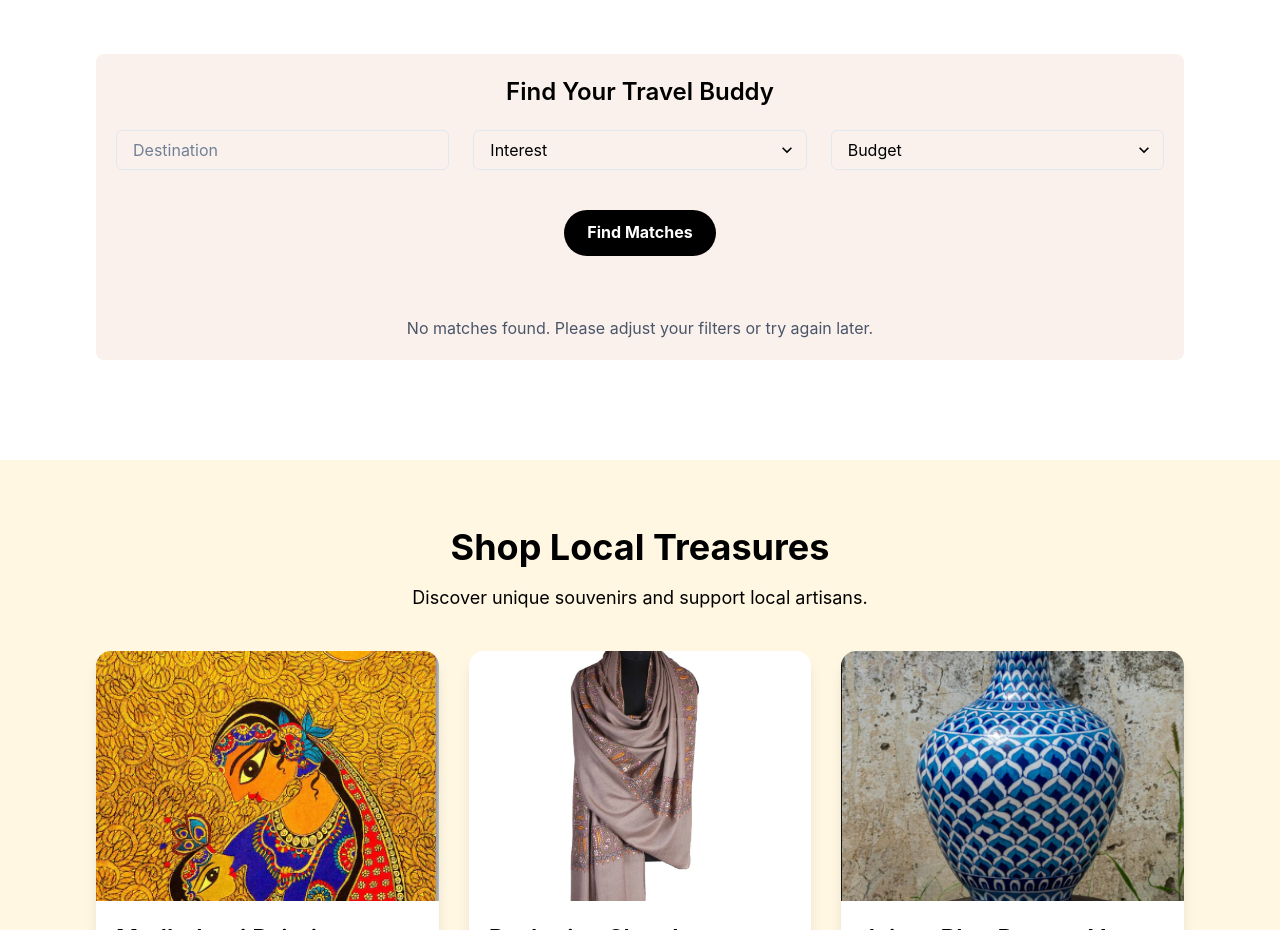
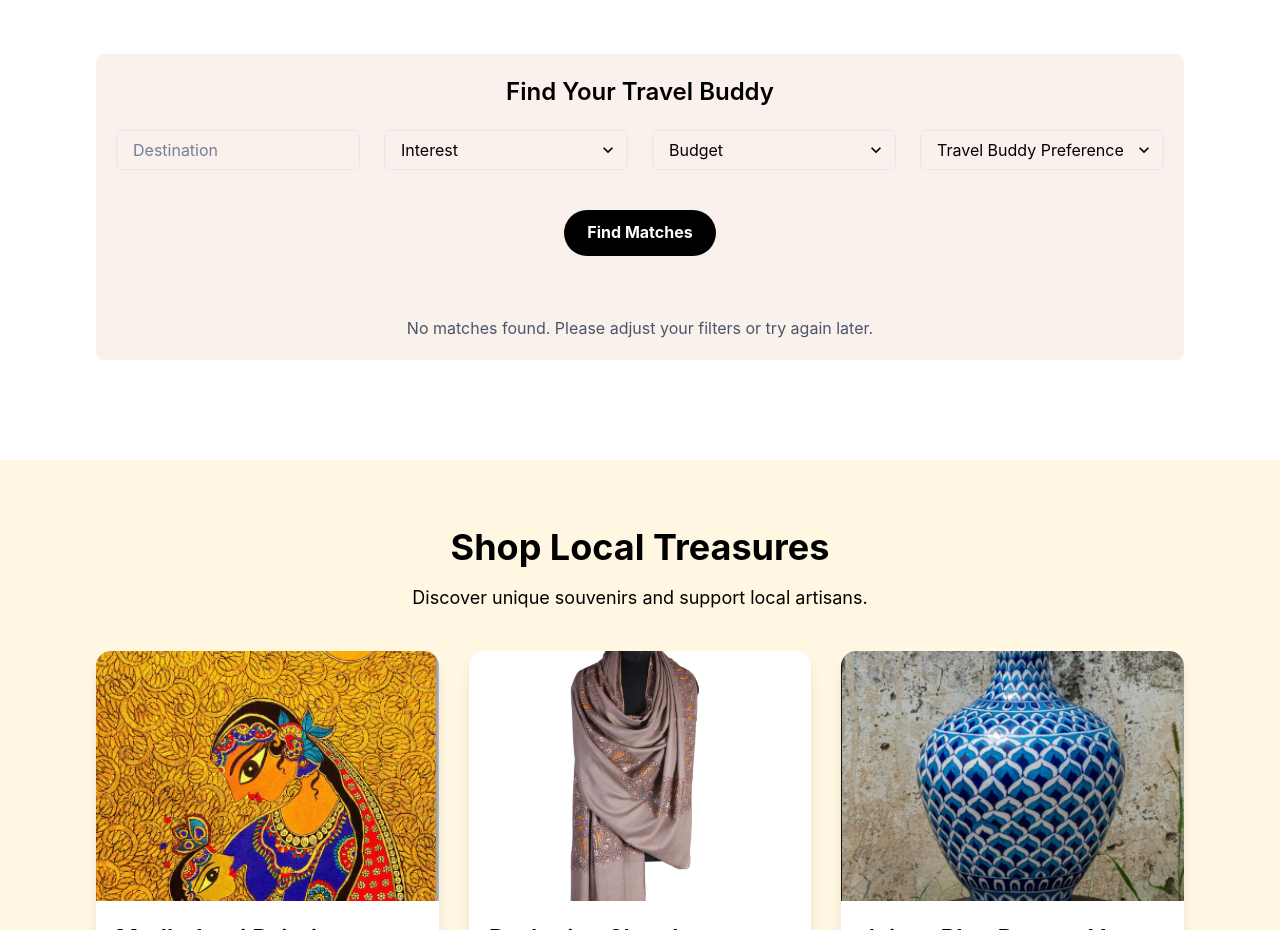
Before and after one commit to wadhwaravi/Travels, a React (Create React App) app: page / in a window 1280 px wide. Shown: the part 3780-4710 px from the top of the page. Built offline with nearby package versions, Linux system fonts and the light colour scheme.

Commit message:
travel buddy women safety

```diff
--- a/src/Components/Home/Travelbuddy.jsx
+++ b/src/Components/Home/Travelbuddy.jsx
@@ -18,6 +18,7 @@ function TravelBuddyMatching() {
     destination: "",
     interest: "",
     budget: "",
+    preference: "",
   });
   const toast = useToast();
 
@@ -31,16 +32,18 @@ function TravelBuddyMatching() {
         destination: "Mumbai",
         dates: "2024-09-15 to 2024-09-20",
         interests: "Sightseeing, Museums,Food",
-        budget: "₹60,000", // Adjusted to ₹60,000
+        budget: "₹60,000",
+        preference: "male"
       },
       {
         id: 2,
-        name: "Jane Smith",
+        name: "Jane",
         avatar: "https://example.com/avatar2.jpg",
         destination: "Delhi",
         dates: "2024-10-05 to 2024-10-10",
         interests: "Food, Culture",
         budget: "₹40,000",
+        preference: "female"
       },
       {
         id: 3,
@@ -233,12 +236,13 @@ function TravelBuddyMatching() {
       },
       {
         id: 24,
-        name: "Grace Lopez",
+        name: "Sameer",
         avatar: "https://example.com/avatar24.jpg",
         destination: "Delhi",
         dates: "2024-10-05 to 2024-10-15",
         interests: "Food, Shopping",
         budget: "₹40,000",
+        preference: "male"
       },
       {
         id: 25,
@@ -313,8 +317,10 @@ function TravelBuddyMatching() {
           .includes(filters.interest.toLowerCase());
       const budgetMatch =
         filters.budget === "" || profile.budget === filters.budget;
+      const preferenceMatch =
+        filters.preference === "" || profile.preference === filters.preference;
 
-      return destinationMatch && interestMatch && budgetMatch;
+      return destinationMatch && interestMatch && budgetMatch && preferenceMatch;
     });
 
     if (filteredMatches.length === 0) {
@@ -352,7 +358,7 @@ function TravelBuddyMatching() {
 
       {/* Filter Options */}
       <Box mb="20px">
-        <Grid templateColumns="repeat(3, 1fr)" gap={6}>
+        <Grid templateColumns="repeat(4, 1fr)" gap={6}>
           <Input
             placeholder="Destination"
             value={filters.destination}
@@ -380,6 +386,15 @@ function TravelBuddyMatching() {
             <option value="₹20,000">₹20,000</option>
             <option value="₹40,000">₹40,000</option>
             <option value="₹60,000">₹60,000</option>
+          </Select>
+          <Select
+            placeholder="Travel Buddy Preference"
+            value={filters.preference}
+            onChange={(e) => setFilters({ ...filters, preference: e.target.value })}
+          >
+            <option value="male">Male Buddy</option>
+            <option value="female">Female Buddy</option>
+            <option value="any">Any</option>
           </Select>
         </Grid>
         <Button
```
